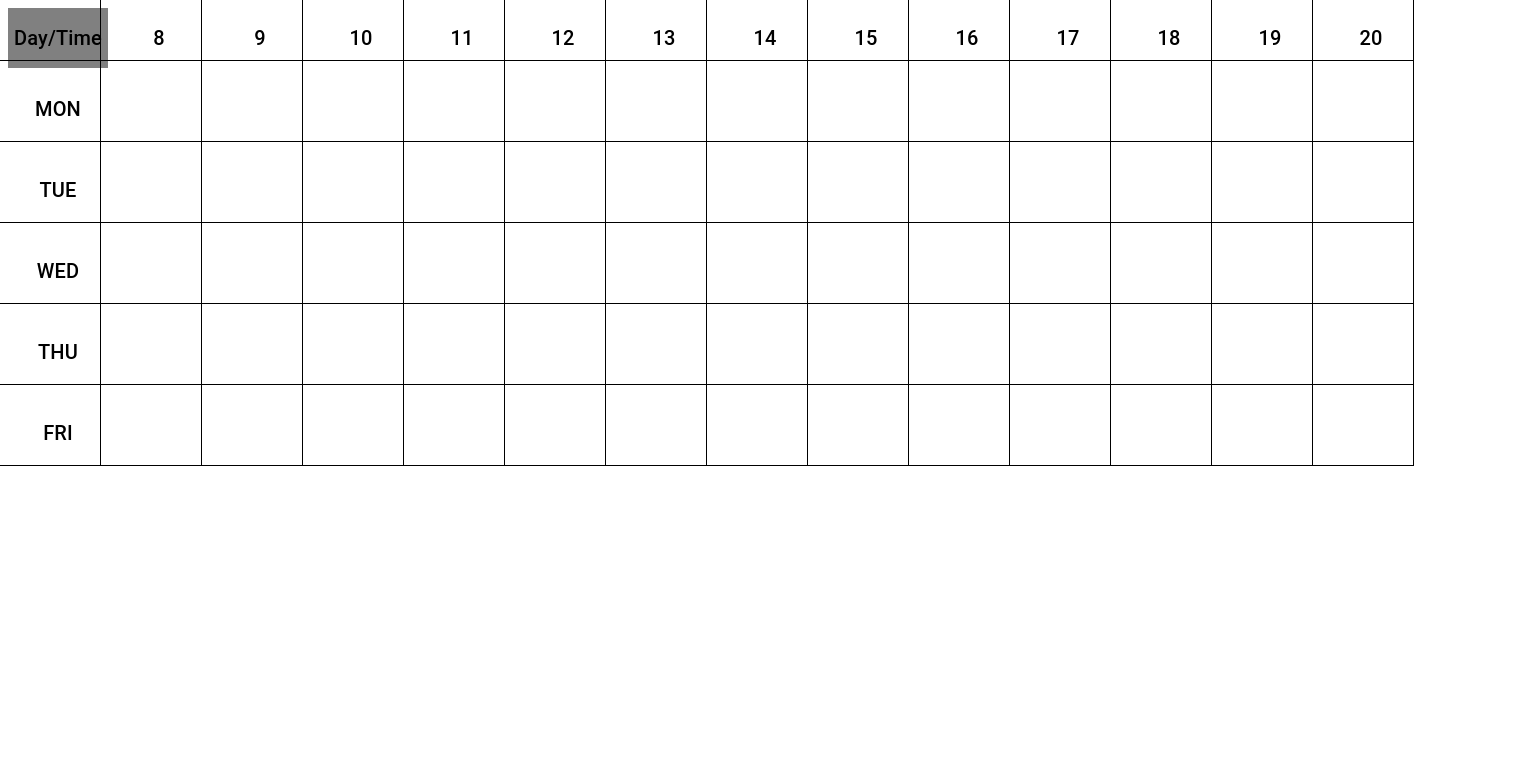
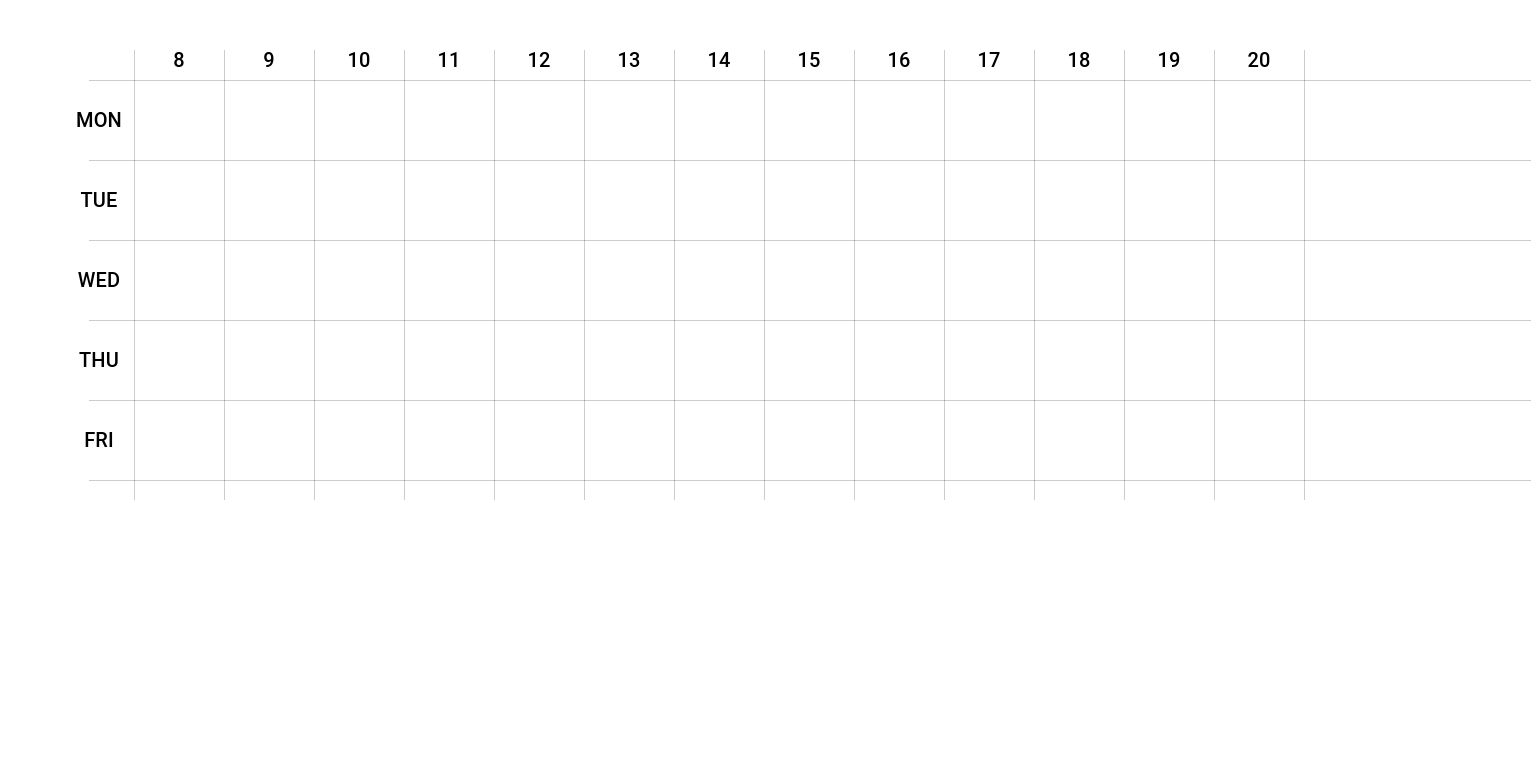
Before and after one commit to Ronnakrit888/schedule-reg-kku, a Next.js app: page / in a window 1280 px wide. Shown: the top 784 px of the page, 1531 px wide, since content can reach past the window. Built offline with nearby package versions, Linux system fonts and the light colour scheme.

Commit message:
table better version ?

```diff
--- a/src/app/page.tsx
+++ b/src/app/page.tsx
@@ -6,10 +6,9 @@ import styles from "./page.module.css";
 import BoxSubject from "./shared/components/box-subject";
 
 export default function Home() {
-
-  const [isClick, setClick] = useState<boolean>(false)
-  const [positionLeft, setPositionLeft] = useState<number>(0)
-  const [positionTop, setPositionTop] = useState<number>(0)
+  const [isClick, setClick] = useState<boolean>(false);
+  const [positionLeft, setPositionLeft] = useState<number>(0);
+  const [positionTop, setPositionTop] = useState<number>(0);
 
   const days: string[] = ["MON", "TUE", "WED", "THU", "FRI"];
   const times: string[] = [
@@ -30,7 +29,7 @@ export default function Home() {
 
   const day: string = "MON";
   const timeStart: number = 8;
-  const timeEnd: number = 10.30;
+  const timeEnd: number = 10.3;
 
   const getDecimalPart = (num: number): number => {
     const integerPart = Math.floor(num);
@@ -63,8 +62,7 @@ export default function Home() {
   };
 
   const addSubject = () => {
-
-    setClick(false)
+    setClick(false);
     const tableArray: number[][] = Array.from({ length: days.length + 1 }, () =>
       Array(times.length * 2).fill(0)
     );
@@ -72,12 +70,12 @@ export default function Home() {
     console.log(tableArray);
 
     const dayIndex = days.indexOf(day);
-    setPositionTop(dayIndex + 1)
+    setPositionTop(dayIndex + 1);
     console.log("Day Index : ", dayIndex + 1);
     console.log("length : ", lengthSubject(timeStart, timeEnd));
 
     const distanceLeft: number = lengthSubject(parseInt(times[0]), timeStart);
-    setPositionLeft(distanceLeft)
+    setPositionLeft(distanceLeft);
     console.log("from left :", distanceLeft);
 
     const newTableArray: number[][] = tableArray.map((row) => [...row]);
@@ -90,37 +88,50 @@ export default function Home() {
   };
 
   return (
-
-    <>
-    <div style={{ display: 'flex', flexDirection: 'column', minHeight: '100vh' }}>
-      <Container maxWidth='lg' style={{ width : '100%', marginLeft : 'auto', boxSizing : 'border-box', marginRight : 'auto', display : 'block'}} />
-        <div style={{ position : 'relative' }}>
-          <div style={{ width: "100%" }}>
+    <div
+      style={{ display: "flex", flexDirection: "column", minHeight: "100vh" }}
+    >
+      <Container
+        maxWidth="lg"
+        sx={{
+          width: "100%",
+          marginLeft: "auto",
+          marginRight: "auto",
+          display: "block",
+        }}
+      >
+        <div style={{ paddingTop: "32px", boxSizing: "inherit" }}>
+          <div>
+            <div style={{ width: "100%" }}></div>
+            <div style={{ position: "relative" }}>
+              <div
+                style={{
+                  position: "absolute",
+                  top: "0px",
+                  width: "1442px",
+                  height: "450px",
+                  zIndex: 0,
+                  borderRadius: "10px",
+                }}
+              >
                 <div
                   className={styles.dayHeader}
                   style={{
                     top: "0px",
                     left: "0px",
-                width: "98px",
-                height: "58px",
-                backgroundColor: "grey",
-                zIndex: 0,
+                    width: "68px",
+                    height: "38px",
                   }}
-            >
-              <Typography variant="h6" color="black">
-                Day/Time
-              </Typography>
-            </div>
+                ></div>
                 {days.map((value, index) => (
                   <div
                     key={index}
                     className={styles.dayHeader}
                     style={{
-                top: `${61 + index * 81}px`,
+                      top: `${40 + index * 80}px`,
                       left: "0px",
-                width: "98px",
+                      width: "68px",
                       height: "78px",
-                zIndex: 0,
                     }}
                   >
                     <Typography variant="h6" color="black">
@@ -134,73 +145,47 @@ export default function Home() {
                     className={styles.dayHeader}
                     style={{
                       top: "0px",
-                left: `${101 + index * 101}px`,
-                width: "98px",
-                height: "58px",
-                zIndex: 0,
+                      left: `${70 + index * 90}px`,
+                      width: "88px",
+                      height: "38px",
                     }}
                   >
-              <Typography variant="h6" color="initial">
+                    <Typography variant="h6" color="black">
                       {value}
                     </Typography>
                   </div>
                 ))}
-        </div>
-      </div>
-      <span
-        className={styles.line}
-        style={{
-          top: "-1px",
-          left: "-1px",
-          width: "1414px",
-          height: "1px",
-          zIndex: 0,
-        }}
-      ></span>
                 {[...Array(days.length + 1)].map((_, index) => (
                   <span
                     key={index}
                     className={styles.line}
                     style={{
-            top: `${60 + (index * 81)}px`,
-            left: "0px",
-            width: "1414px",
+                      top: `${39.5 + index * 80}px`,
+                      left: "25px",
+                      width: "1442px",
                       height: "1px",
-            zIndex: 0,
+                      opacity: "20%",
                     }}
                   ></span>
                 ))}
-      <span
-        className={styles.line}
-        style={{
-          top: "-1px",
-          left: "-1px",
-          width: "1px",
-          height: "466px",
-          zIndex: 0,
-        }}
-      ></span>
                 {[...Array(times.length + 1)].map((_, index) => (
                   <span
                     key={index}
                     className={styles.line}
                     style={{
-            top: "-1px",
-            left: `${100 + index * 101}px`,
+                      top: "10px",
+                      left: `${69.5 + index * 90}px`,
                       width: "1px",
-            height: "466px",
-            zIndex: 0,
+                      height: "450px",
+                      opacity: "20%",
                     }}
                   ></span>
                 ))}
-
-      {isClick && (
-        <BoxSubject fromLeft={positionLeft} fromTop={positionTop} length={lengthSubject(timeStart, timeEnd)} />
-      )}
-    </div><Button variant="outlined" sx={{ top: "500px" }} onClick={addSubject}>
-        Mock
-      </Button><Button variant="outlined" sx={{ top: "500px" }} onClick={() => setClick(true)}>
-        Click
-      </Button><div /></>
+              </div>
+            </div>
+          </div>
+        </div>
+      </Container>
+    </div>
   );
 }
```
Also changed, not shown: src/app/page.module.css (line endings or trailing spaces). Lines whose indentation alone changed are shown as unchanged.
